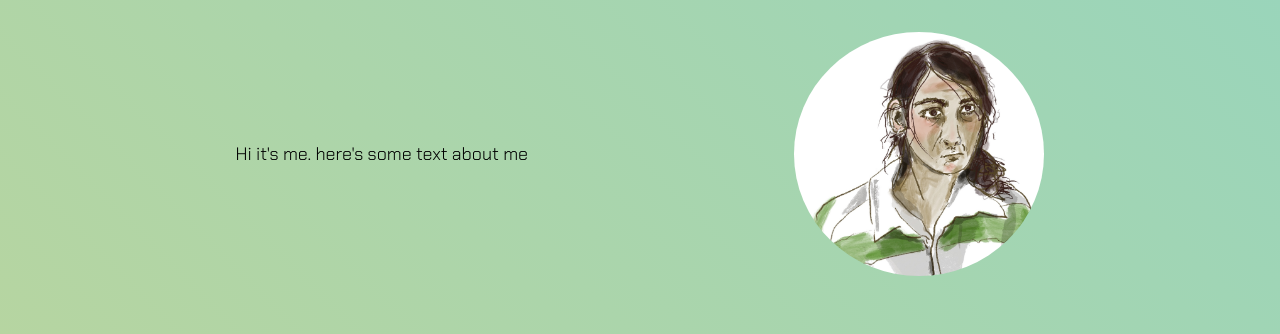
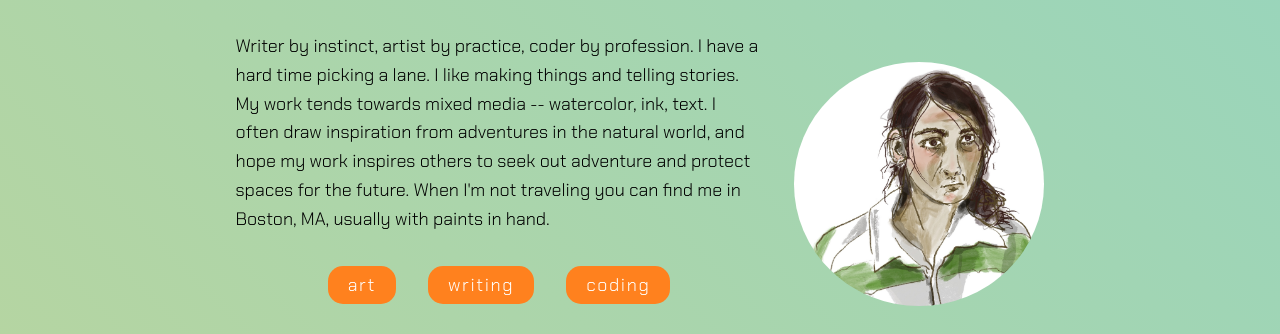
Before and after one commit to jacmrob/portfolio, a website: page index.html in a window 1280 px wide. Shown: the part 228-562 px from the top of the page. Drawn offline with Linux system fonts and the light colour scheme; a script that the page names is missing; a web font is replaced by a local one.

Commit message:
finish home page

```diff
--- a/carousel.css
+++ b/carousel.css
@@ -28,8 +28,6 @@
   .slideButtonContainer {
     display: flex;
     flex-direction: column;
-    /* justify-content: space-between;
-    align-items: baseline; */
     gap: 0.5rem;
   }
 
@@ -53,3 +51,11 @@
   .dot.active {
     background: rgb(255, 129, 10);
   }
+
+
+/* Hide carousel for smaller screens */
+@media (max-width: 768px) {
+  .slideButtonContainer {
+    display: none;
+  }
+}
--- a/index.html
+++ b/index.html
@@ -34,13 +34,28 @@
 
     <main>
       <div class="aboutMe">
-        <div class="aboutMeText">Hi it's me. here's some text about me</div>
+        <div class="aboutMeText">
+          <div>
+            Writer by instinct, artist by practice, coder by profession. I have
+            a hard time picking a lane. I like making things and telling
+            stories. My work tends towards mixed media -- watercolor, ink, text.
+            I often draw inspiration from adventures in the natural world, and
+            hope my work inspires others to seek out adventure and protect
+            spaces for the future. When I'm not traveling you can find me in
+            Boston, MA, usually with paints in hand.
+          </div>
+          <div class="buttonRow">
+            <button class="btn" onclick="">art</button>
+            <button class="btn" onclick="">writing</button>
+            <button class="btn" onclick="">coding</button>
+          </div>
+        </div>
+
         <img src="./assets/self_portrait_sq.JPG" alt="me" class="selfImg" />
       </div>
 
-      <div class="subheader">What's new?</div>
-
       <div class="slideButtonContainer">
+        <div class="subheader">What's new?</div>
         <div class="carouselContainer">
           <div class="carouselTrack">
             <div class="carouselSlide" id="highlight1">
--- a/styles.css
+++ b/styles.css
@@ -56,11 +56,12 @@ a[aria-current='page'] {
   background:rgb(255, 129, 30);
   border-radius: 15px;
   color: #ffffff;
-  padding: 10px 20px 10px 20px;
+  padding: 5px 20px 5px 20px;
   text-decoration: none;
   display: flex;
   align-items: center;
   cursor: pointer;
+  letter-spacing: 0.1rem;
 }
 
 .btn:hover {
@@ -201,8 +202,9 @@ blockquote {
   display: flex;
   flex-direction: row;
   justify-content: center;
+  flex-wrap: wrap;
   padding: 2rem 0;
-  gap: 5rem;
+  gap: 2rem;
 }
 
 .contentTable {
@@ -278,10 +280,11 @@ blockquote {
   justify-content: space-between;
 }
 
-/* .aboutMeText {
-  width: 100%;
-  max-width: 20rem;
-} */
+.aboutMeText {
+  line-height: 1.8rem;
+  flex: 1;
+  justify-content: center;
+}
 
 .selfImg {
   height: 30%;
```
